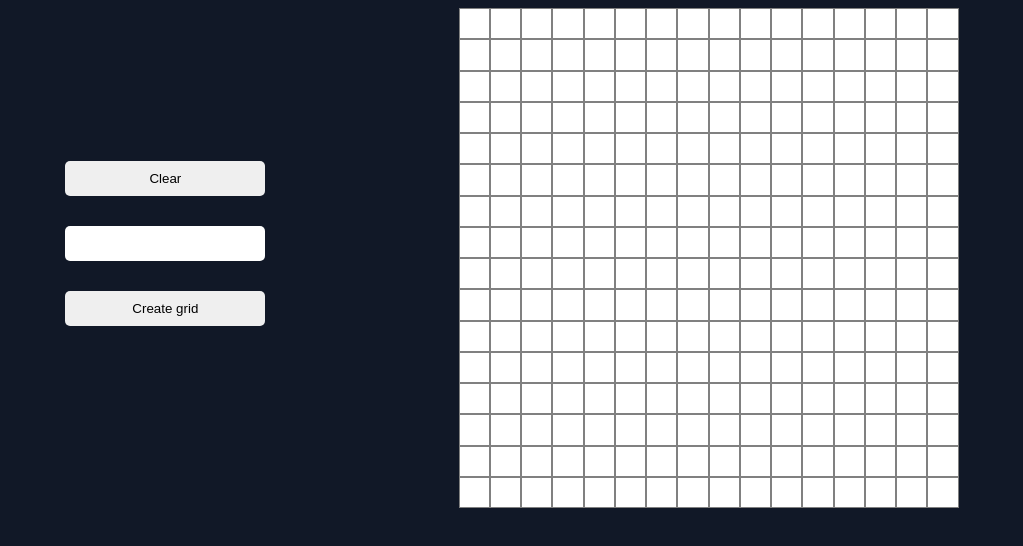
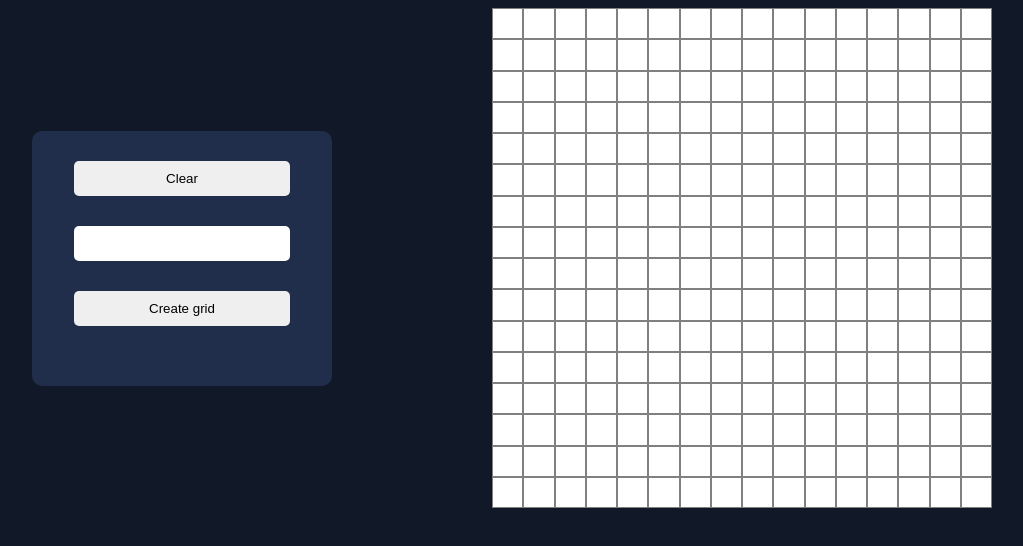
Before and after one commit to AnwarMadani/etch-a-sketch-, a plain HTML site: page index.html in a window 1280 px wide. Shown: the part 90-636 px from the top of the page, without its empty margins (128-1151 px from the left). Drawn offline with Linux system fonts and the light colour scheme.

Commit message:
remove logs and add setting style

```diff
--- a/script.js
+++ b/script.js
@@ -34,6 +34,5 @@ function cleanGrid(){
 createGridBtn.addEventListener("click", () => {
     const gridSize = document.querySelector('input').value;
     grid.innerHTML = '';
-    console.log(gridSize);
     setupGrid(gridSize);
 });
--- a/styles.css
+++ b/styles.css
@@ -23,7 +23,7 @@ h1{
 
 button,
 input{
-    width: 100%;
+    width: 90%;
     border: none;
     outline: none;
     padding: 10px 20px;
@@ -51,7 +51,10 @@ main{
     align-items: center;
     justify-content: center;
     gap: 30px;
-    width: 200px;
+    width: 300px;
+    border-radius: 10px;
+    background-color: rgb(33, 46, 75);
+    padding: 30px;
 }
 
 
```
